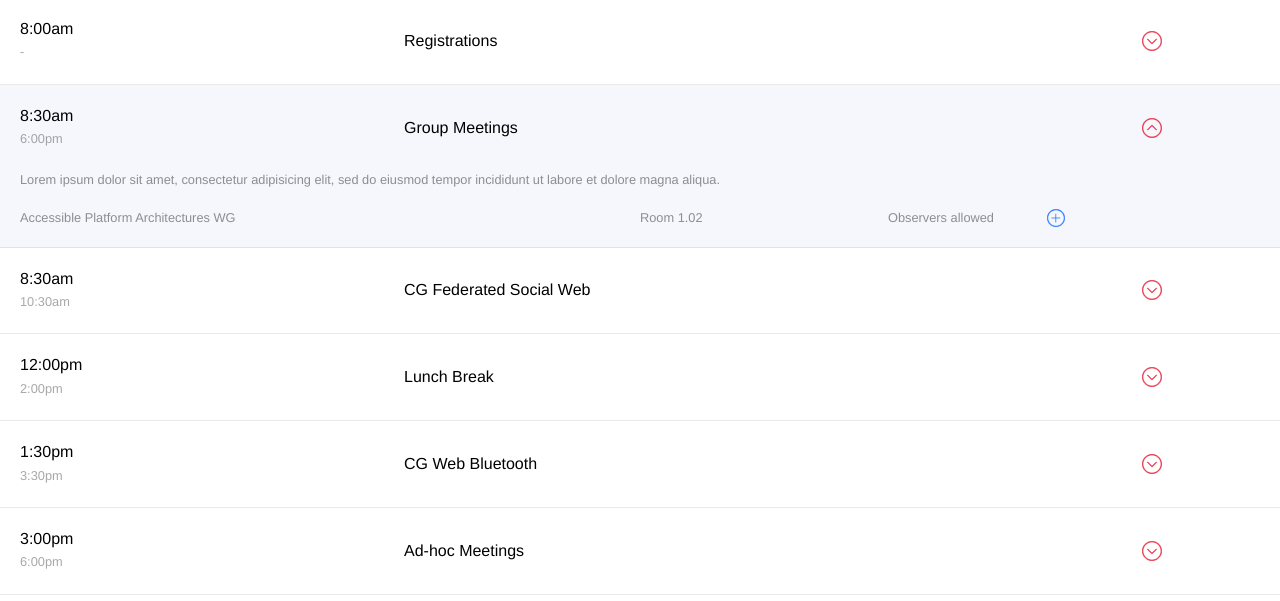
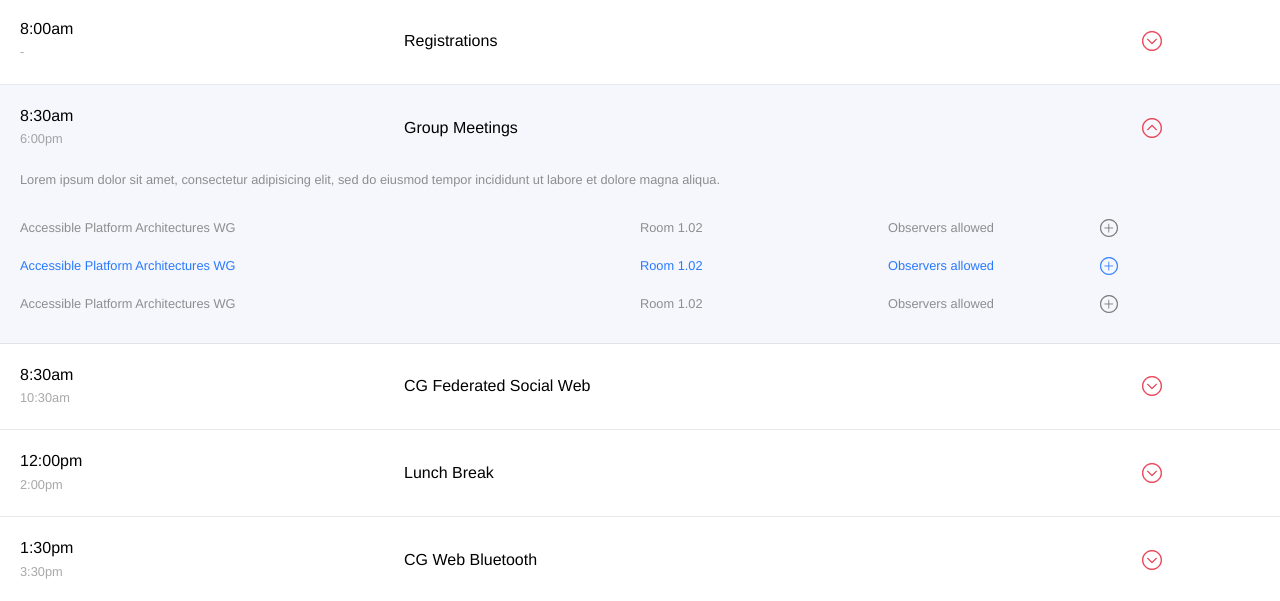
Before and after one commit to w3c/tpac2016, a plain HTML site: page schedule/index.html in a window 1280 px wide. Shown: the part 122-723 px from the top of the page. Drawn offline with Linux system fonts and the light colour scheme.

Commit message:
add rsvped status for a meeting

```diff
--- a/assets/css/schedule.css
+++ b/assets/css/schedule.css
@@ -149,7 +149,7 @@
     flex-flow: row nowrap;
     align-items: center;
     font-size: 1em;
-    padding: 0px;
+    padding: 10px 0px 10px 0px;
     transition: 0.4s;
 }
 
@@ -174,10 +174,21 @@
     display: flex;
     flex-flow: row wrap;
     align-items: center;
-    justify-content: center;
+    justify-content: flex-end;
 }
 
 .schedule ul.agenda li.expand .item-details .item-meetings .rsvp-button img {
     width: 18px;
     height: 18px;
+    -webkit-filter: grayscale(1);
+    filter: grayscale(1);
 }
+
+.schedule ul.agenda li.expand .item-details .item-meetings li.active p {
+    color: #2979FF;
+}
+
+.schedule ul.agenda li.expand .item-details .item-meetings li.active .rsvp-button img {
+-webkit-filter: grayscale(0);
+filter: grayscale(0);
+}
--- a/schedule/index.html
+++ b/schedule/index.html
@@ -90,6 +90,34 @@
                                 Lorem ipsum dolor sit amet, consectetur adipisicing elit, sed do eiusmod tempor incididunt ut labore et dolore magna aliqua.
                             </p>
                             <ul class="item-meetings">
+                                <li>
+                                    <p class="meeting-name">
+                                        Accessible Platform Architectures WG
+                                    </p>
+                                    <p class="meeting-location">
+                                        Room 1.02
+                                    </p>
+                                    <p class="meeting-info">
+                                        Observers allowed
+                                    </p>
+                                    <p class="rsvp-button">
+                                        <img src="../assets/img/add-button.svg" alt="">
+                                    </p>
+                                </li>
+                                <li class="active">
+                                    <p class="meeting-name">
+                                        Accessible Platform Architectures WG
+                                    </p>
+                                    <p class="meeting-location">
+                                        Room 1.02
+                                    </p>
+                                    <p class="meeting-info">
+                                        Observers allowed
+                                    </p>
+                                    <p class="rsvp-button">
+                                        <img src="../assets/img/add-button.svg" alt="">
+                                    </p>
+                                </li>
                                 <li>
                                     <p class="meeting-name">
                                         Accessible Platform Architectures WG
```
